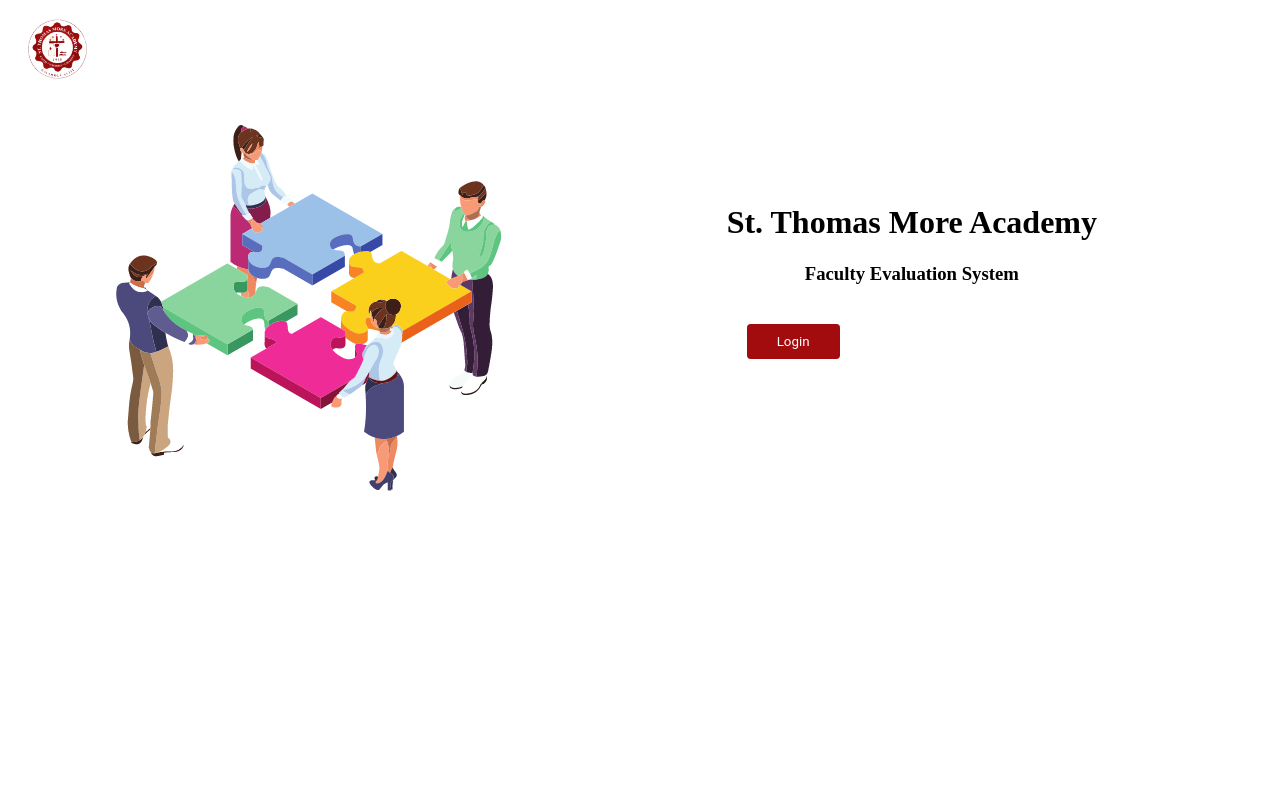
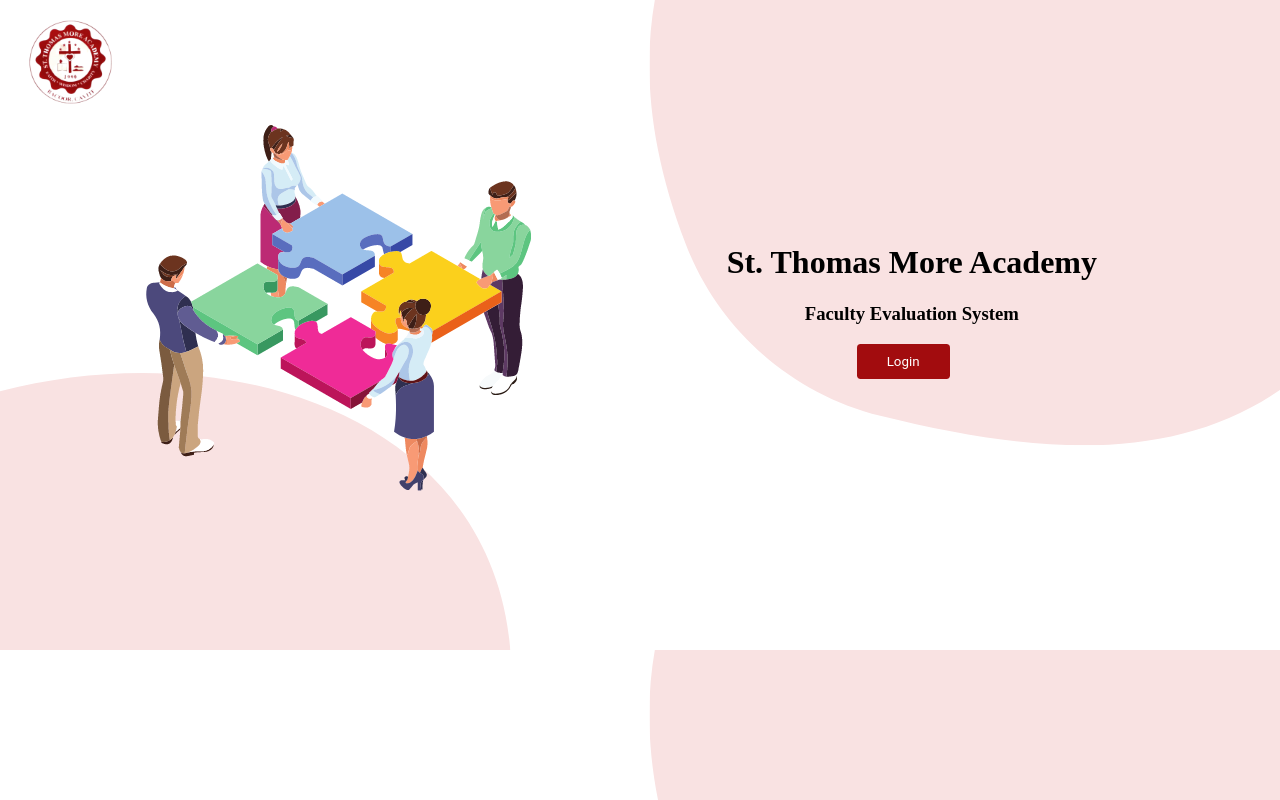
Before and after one commit to fBrown8/GROUP1_FINAL-PROJECT, a plain HTML site: page index.html in a window 1280 px wide. Drawn offline with Linux system fonts and the light colour scheme.

Commit message:
added bg

```diff
--- a/style.css
+++ b/style.css
@@ -1,24 +1,30 @@
+body{
+    background-image: url(pics/bg.png);
+}
+
 .logo{
       position:absolute;
       top: 17px;
       left: 25px;
       z-index: 1;
-      width: 5%;
+      width: 7%;
 }
 
 .faculty{
+    background-color: transparent;
     float: left;
-    margin: 50px 10px 15px 50px;
+    margin: 50px 10px 15px 80px;
 }
 
 .right{
+    background-color: transparent;
     float: right;
     margin-right: 175px;
-    margin-top: 175px;
+    margin-top: 215px;
 }
 
 .loginBtn{
-    margin: 20px;
+    margin-left: 130px;
     padding: 10px 30px;
     color: white;
     background-color: #A20C0E;
```
Also changed, not shown: pics/bg.png (added).
